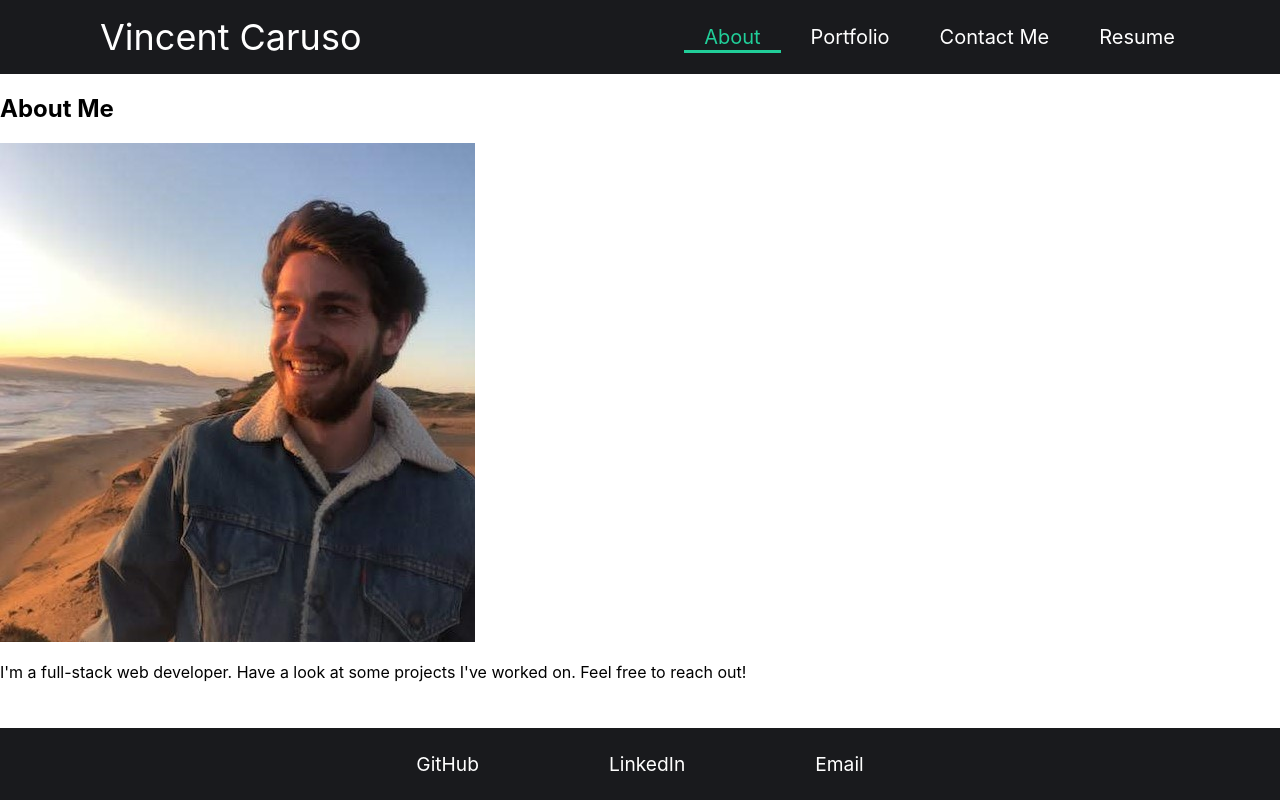
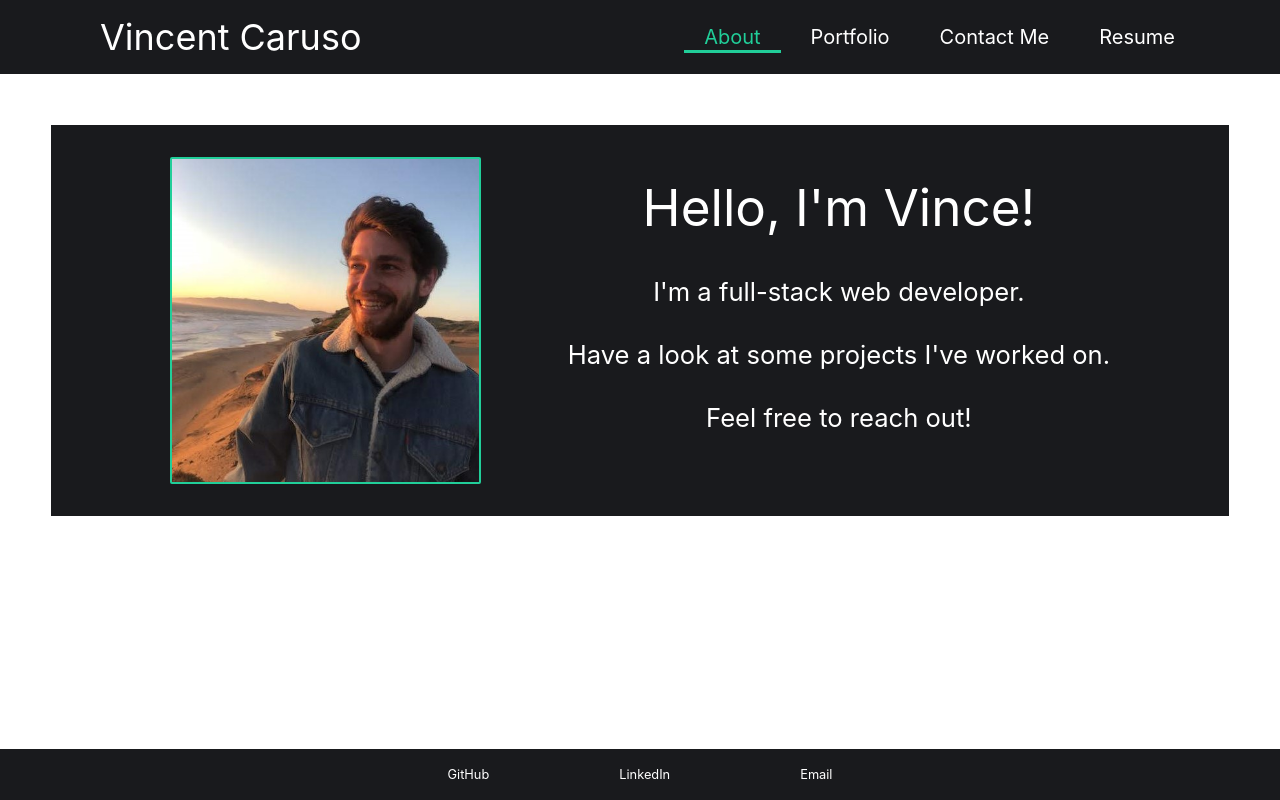
Before and after one commit to vcaruso0923/react-portfolio, a React (Create React App) app: page / in a window 1280 px wide. Built offline with nearby package versions, Linux system fonts and the light colour scheme.

Commit message:
About styles

```diff
--- a/src/App.js
+++ b/src/App.js
@@ -47,7 +47,9 @@ function App() {
           setContactSelected={setContactSelected}
           setResumeSelected={setResumeSelected}
         ></Nav>
-        {currentPage}
+        <div className="content">
+          {currentPage}
+        </div>
         <Footer></Footer>
       </>
     </div>
--- a/src/components/About/index.js
+++ b/src/components/About/index.js
@@ -3,16 +3,18 @@ import React from 'react';
 function About() {
 
     return (
-        <div>
-            <h2>About Me</h2>
+        <div className="about-section">
             <img
                 src={require(`../../assets/images/pro.jpg`)}
                 alt='Vincent Caruso on the beach'
                 key='pro-pic'
             />
-            <p>
-            I'm a full-stack web developer. Have a look at some projects I've worked on. Feel free to reach out!
-            </p>
+            <div id="bio-wrapper">
+                <p id="bio-line-1">Hello, I'm Vince!</p>
+                <p className="bio-body">I'm a full-stack web developer.</p>
+                <p className="bio-body">Have a look at some projects I've worked on.</p>
+                <p className="bio-body">Feel free to reach out!</p>
+            </div>
         </div>
     );
 }
--- a/src/index.css
+++ b/src/index.css
@@ -93,12 +93,42 @@ header nav ul li:hover::after {
   left: 0;
 }
 
+.content {
+  background-color: var(--primary-color);
+  margin: 4vw
+}
 
+.about-section {
+  background-color: var(--primary-color);
+  display: flex;
+  justify-content: space-evenly;
+  align-items: center;
+  padding: 2rem;
+  color: var(--secondary-color);
+}
 
+.about-section img {
+  border: 2.5px solid var(--tertiary-color);
+  border-radius: 2px;
+  max-width: 24vw;
+}
 
+#bio-wrapper {
+  color: white;
+  text-align: center;
+}
 
+#bio-line-1 {
+  font-weight: 400;
+  font-size: 4vw;
+  padding-bottom: 1vw;
+  margin: 0px;
+}
 
-
+.bio-body {
+  font-size: 2vw;
+  padding-bottom: .5vw;
+}
 
 footer {
   display: flex;
@@ -118,8 +148,9 @@ footer ul {
   justify-content: space-evenly;
   align-items: center;
   padding: 0px 30px;
-  font-size: 1.5vw;
+  font-size: 1vw;
 }
+
 footer ul li {
   padding: 5px;
   margin: 0px 60px;
@@ -127,7 +158,7 @@ footer ul li {
   position: relative;
 }
 
-footer ul li a:hover{
+footer ul li a:hover {
   color: var(--tertiary-color);
 }
 
```
